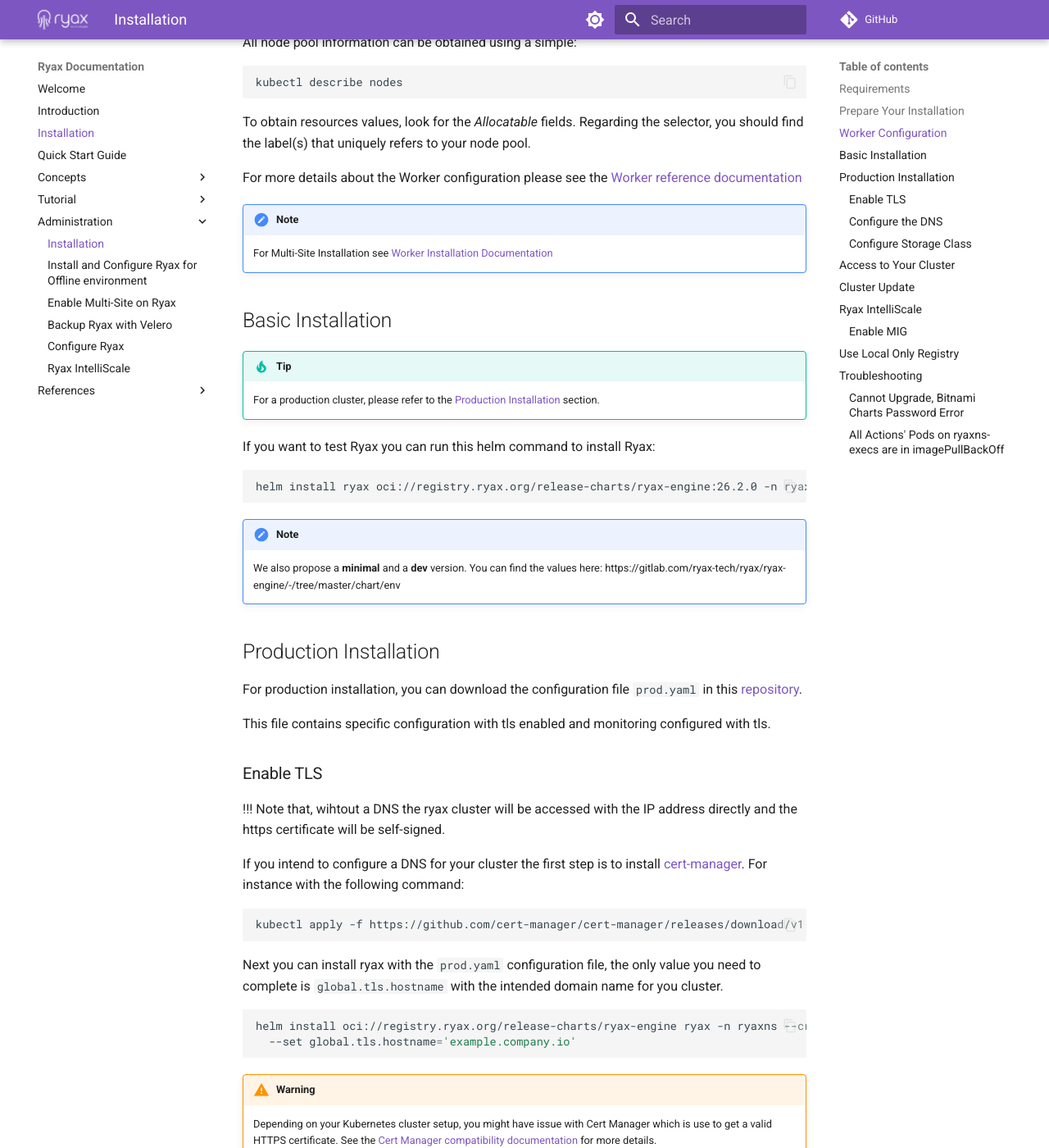
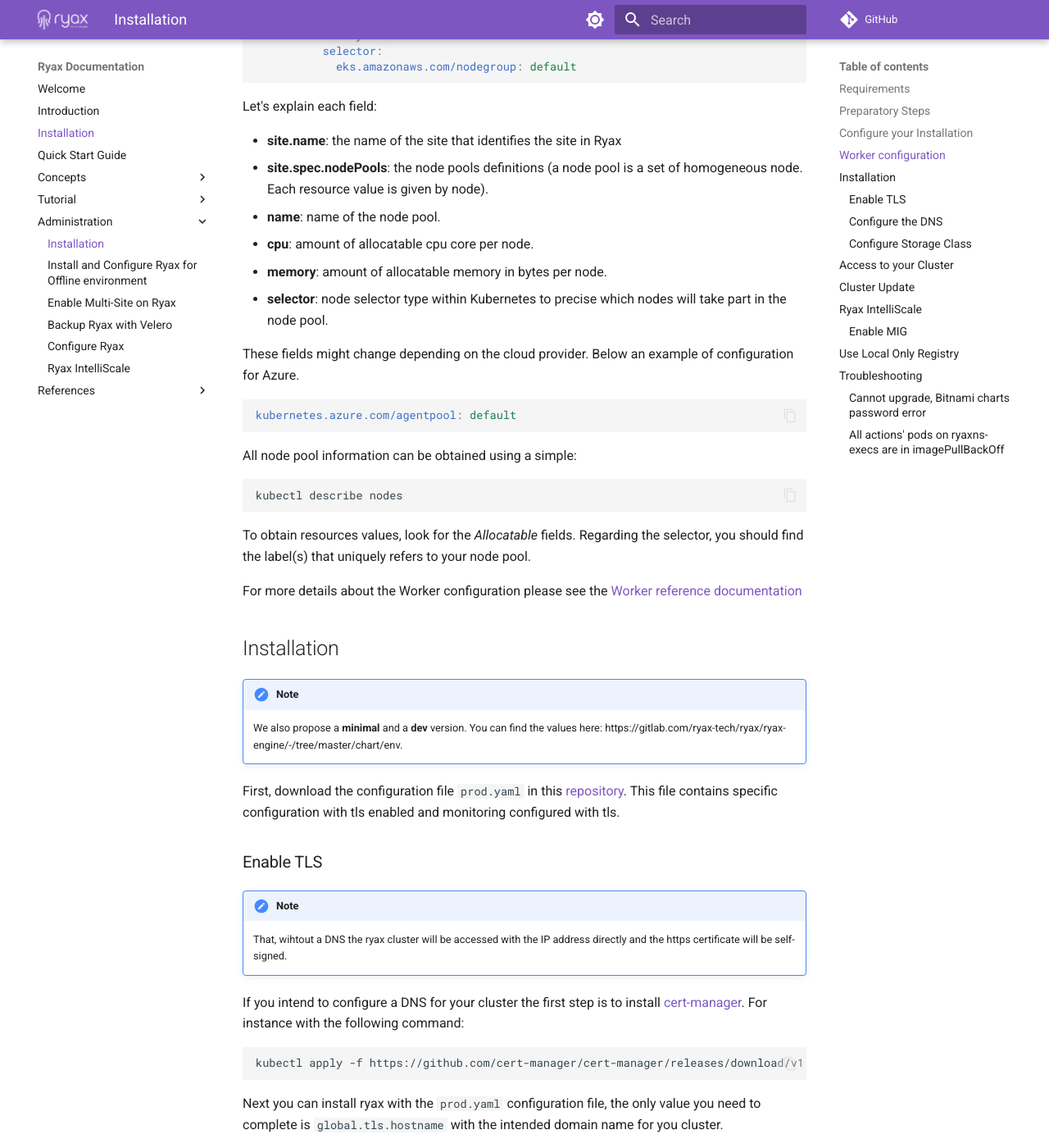
Before and after one commit to RyaxTech/ryax-engine, an MkDocs documentation site: the page built from docs/docs/howto/install_ryax_kubernetes.md, in a window 1280 px wide and 1400 px high, scrolled down 2306 px. Shown: the whole window at 82% size. Built offline with MkDocs 1.6.1 and Material for MkDocs 9.7.7, drawn with Linux system fonts in a browser that asks for light colours; comment, search, counter and statistics services are not loaded; some of the changed text lies outside the part shown.

````diff
--- a/docs/docs/howto/install_ryax_kubernetes.md
+++ b/docs/docs/howto/install_ryax_kubernetes.md
@@ -26,7 +26,22 @@ Hardware:
 !!! tip
     Depending on the Actions that you run on your cluster you might need more resources
 
-## Prepare Your Installation
+## Preparatory Steps
+
+!!! warning
+    This guide assume that you are comfortable with Kubernetes and Helm.
+
+- Make sure your configuration point to the intended cluster: `kubectl config current-context`.
+- Your Kubernetes cluster dedicated to Ryax: we offer no guarantee that Ryax runs smoothly alongside other applications.
+- Make sure you have complete admin access to the cluster. Try to run `kubectl auth can-i create ns` or `kubectl auth can-i create pc`, for instance.
+  ```sh
+  $ kubectl auth can-i create ns
+  Warning: resource 'namespaces' is not namespace scoped
+  yes
+  ```
+- Have access to a DNS server where you can add a new `A` or `CNAME` entry for your cluster.
+
+## Configure your Installation
 
 Installing Ryax is analogous to installing a Helm chart. To begin we will start
 with a default configuration, and make a few tweaks so that everything is
@@ -41,7 +56,7 @@ how to configure a kubernetes cluster before installing.
 * [AWS](kubernetes_aws.md) : requires tweaking so pods can have persistent volume claims (PVCs) and enable autoscaling support;
 * Scaleway : no specific tweaking for Ryax support is required.
 
-## Worker Configuration
+## Worker configuration
 
 In your configuration, you have to define at least one `worker` configuration.
 By default, a Worker is installed on the local Kubernetes cluster.
@@ -92,32 +112,19 @@ Regarding the selector, you should find the label(s) that uniquely refers to you
 
 For more details about the Worker configuration please see the [Worker reference documentation](../reference/configuration.md#worker-configuration)
 
-!!! note
-    For Multi-Site Installation see [Worker Installation Documentation](./worker-install.md)
 
-## Basic Installation
-
-!!! tip
-    For a production cluster, please refer to the [Production Installation](#production-installation) section.
-
-If you want to test Ryax you can run this helm command to install Ryax:
-```sh
-helm install ryax oci://registry.ryax.org/release-charts/ryax-engine:26.2.0 -n ryaxns --create-namespace
-```
+## Installation
 
 !!! note
-    We also propose a **minimal** and a **dev** version. You can find the values here: https://gitlab.com/ryax-tech/ryax/ryax-engine/-/tree/master/chart/env
+    We also propose a **minimal** and a **dev** version. You can find the values here: https://gitlab.com/ryax-tech/ryax/ryax-engine/-/tree/master/chart/env.
 
-## Production Installation
-
-For production installation, you can download the configuration file `prod.yaml` in this [repository](https://gitlab.com/ryax-tech/ryax/ryax-engine/-/tree/master/chart/env).
-
+First, download the configuration file `prod.yaml` in this [repository](https://gitlab.com/ryax-tech/ryax/ryax-engine/-/tree/master/chart/env).
 This file contains specific configuration with tls enabled and monitoring configured with tls.
 
 ### Enable TLS
 
-!!!
-    Note that, wihtout a DNS the ryax cluster will be accessed with the IP address directly and the https certificate will be self-signed.
+!!! note
+    That, wihtout a DNS the ryax cluster will be accessed with the IP address directly and the https certificate will be self-signed.
 
 If you intend to configure a DNS for your cluster the first step is to install [cert-manager](https://cert-manager.io/).
 For instance with the following command:
@@ -193,7 +200,7 @@ The default values give comfortable volume sizes to start working on the platfor
 
 If you have any questions, please join our [Discord server](https://discord.gg/ctgBtx9QwB). We will be happy to help!
 
-## Access to Your Cluster
+## Access to your Cluster
 
 Now you can access to you cluster with it's IP adress on your web browser.
 
@@ -313,7 +320,7 @@ The pod images for the Ryax actions in the namespace `ryaxns-execs` will pull im
 
 ## Troubleshooting
 
-### Cannot Upgrade, Bitnami Charts Password Error
+### Cannot upgrade, Bitnami charts password error
 
 When trying to change configuration you might experience rabbitmq, or postgresql errors like below.
 
@@ -340,7 +347,7 @@ rabbitmq:
     password: <MY SECRET>
 ```
 
-### All Actions' Pods on ryaxns-execs are in imagePullBackOff
+### All actions' pods on ryaxns-execs are in imagePullBackOff
 
 If you are getting imagePullBackOff for pods on ryaxns-execs.
 You are probably having trouble accessing the registry through the external domain name.
````
Also changed, not shown: other parts of docs/docs/howto/install_ryax_kubernetes.md (+5 -0 lines), RELEASE.md (+6 -5 lines), docs/docs/howto/install_ryax_kubernetes_airgap.md (+10 -12 lines).
